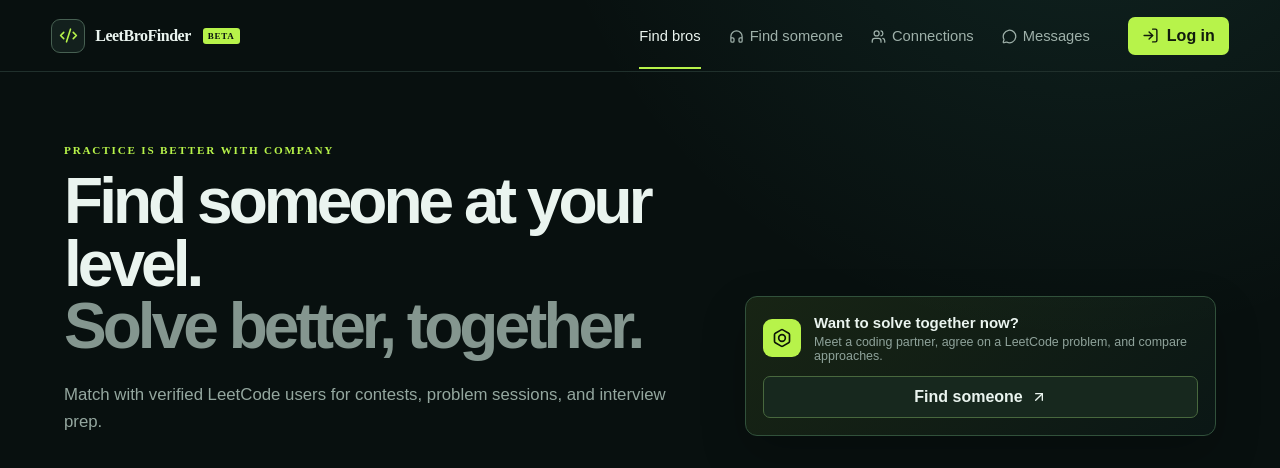
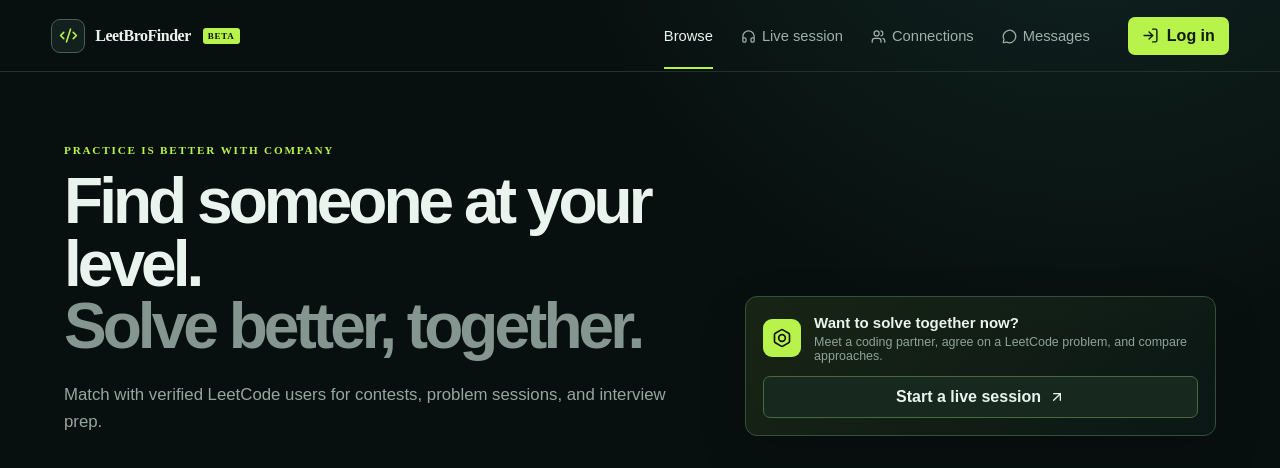
Before and after one commit to rmkrv/leetbrofinder, a React (Vite) app in the folder frontend/: page / in a window 1280 px wide. Shown: the top 468 px of the page. Built offline with nearby package versions, Linux system fonts and the light colour scheme; no server answers.

Commit message:
Simplify repetitive interface copy

```diff
--- a/frontend/src/components/Layout.tsx
+++ b/frontend/src/components/Layout.tsx
@@ -13,6 +13,6 @@
   }, [])
   const signOut = async () => { await logout().catch(() => {}); navigate('/login') }
   return <div className="app-shell">
-  <header className="topbar"><Link className="brand" to="/"><span className="brand-mark"><Code2 size={19}/></span>LeetBroFinder<span className="beta">BETA</span></Link><nav aria-label="Main navigation"><NavLink to="/" end>Find bros</NavLink><NavLink to="/session"><Headphones size={15}/> Find someone</NavLink><NavLink to="/connections"><Users size={15}/> Connections</NavLink><NavLink to="/messages"><MessageCircle size={15}/> Messages</NavLink></nav><Link className="profile-button" to={hasProfile?'/profile/edit':'/login'}>{hasProfile?<UserRoundPlus size={17}/>:<LogIn size={17}/>} {hasProfile?'My profile':'Log in'}</Link></header>
+  <header className="topbar"><Link className="brand" to="/"><span className="brand-mark"><Code2 size={19}/></span>LeetBroFinder<span className="beta">BETA</span></Link><nav aria-label="Main navigation"><NavLink to="/" end>Browse</NavLink><NavLink to="/session"><Headphones size={15}/> Live session</NavLink><NavLink to="/connections"><Users size={15}/> Connections</NavLink><NavLink to="/messages"><MessageCircle size={15}/> Messages</NavLink></nav><Link className="profile-button" to={hasProfile?'/profile/edit':'/login'}>{hasProfile?<UserRoundPlus size={17}/>:<LogIn size={17}/>} {hasProfile?'My profile':'Log in'}</Link></header>
   <Outlet/><footer><span>LeetBroFinder</span><p>Built for practice, not profit. Not affiliated with LeetCode.</p><div className="footer-actions">{hasProfile?<button type="button" onClick={signOut}><LogOut size={14}/> Log out</button>:<><Link to="/login">Log in</Link><Link to="/verify">Create profile</Link></>}</div></footer>
   </div> }
--- a/frontend/src/e2ee.ts
+++ b/frontend/src/e2ee.ts
@@ -360,9 +360,3 @@
   const bundles = await loadBundles(profileId, true)
   return bundles.length ? sha256Hex(bundles.map(bundle => bundle.fingerprint).sort().join('\n')) : null
 }
-
-export function formatFingerprint(fingerprint: string): string {
-  const groups = fingerprint.replace(/\s/g, '').toUpperCase().slice(0, 16).match(/.{1,4}/g)
-  if (!groups?.length) return fingerprint
-  return groups.length > 2 ? `${groups.slice(0, 2).join(' ')} · ${groups.slice(2).join(' ')}` : groups.join(' ')
-}
--- a/frontend/src/pages/ConnectionsPage.tsx
+++ b/frontend/src/pages/ConnectionsPage.tsx
@@ -146,7 +146,7 @@
         })}
       </div>
 
-      {items.length === 0 && <div className="surface empty-state"><Users/><h3>No connections yet</h3><p>Start a shared session, then send your coding partner a request.</p><Link className="primary" to="/session">Find someone</Link></div>}
+      {items.length === 0 && <div className="surface empty-state"><Users/><h3>No connections yet</h3><p>Start a shared session, then send your coding partner a request.</p><Link className="primary" to="/session">Start a session</Link></div>}
     </main>
   )
 }
--- a/frontend/src/pages/CoopSessionPage.tsx
+++ b/frontend/src/pages/CoopSessionPage.tsx
@@ -15,7 +15,7 @@
 export default function CoopSessionPage() {
   const [session, setSession] = useState<CoopSession | null>(null)
   const [messages, setMessages] = useState<DisplayCoopMessage[]>([])
-  const [partnerFingerprint, setPartnerFingerprint] = useState<string | null>(null)
+  const [messagingReady, setMessagingReady] = useState(false)
   const [message, setMessage] = useState('')
   const [suggestion, setSuggestion] = useState('')
   const [busy, setBusy] = useState(false)
@@ -43,7 +43,7 @@
   useEffect(() => {
     if (!session || !myId || !session.partner || !['NEGOTIATING', 'ACTIVE'].includes(session.state)) return
     let stopped = false
-    setPartnerFingerprint(null)
+    setMessagingReady(false)
     const partnerId = session.partner.id
     const load = async () => {
       try {
@@ -51,7 +51,7 @@
         const [items, fingerprint] = await Promise.all([getCoopMessages(session.id), getE2eeFingerprint(partnerId)])
         const decrypted = await Promise.all(items.map(item =>
           decryptMessage('coop-session', session.id, myId, partnerId, item)))
-        if (!stopped) { setMessages(decrypted); setPartnerFingerprint(fingerprint) }
+        if (!stopped) { setMessages(decrypted); setMessagingReady(Boolean(fingerprint)) }
       } catch (cause) {
         if (!stopped) setError(cause instanceof Error ? cause.message : 'Could not load session messages')
       }
@@ -110,16 +110,16 @@
     } catch (e) { setError(e instanceof Error ? e.message : 'Could not send connection request') }
     finally { setBusy(false) }
   }
-  const reset = () => { localStorage.removeItem(SESSION_KEY); setSession(null); setMessages([]); setPartnerFingerprint(null); setNotice(''); setError('') }
+  const reset = () => { localStorage.removeItem(SESSION_KEY); setSession(null); setMessages([]); setMessagingReady(false); setNotice(''); setError('') }
 
   if (!getProfileKey()) return <main className="narrow-page"><div className="surface blocked"><Users size={30}/><h2>Log in to find a coding partner</h2><p>Shared sessions use your verified LeetCode profile.</p><Link className="primary" to="/login">Log in</Link></div></main>
 
   const rerollMine = Boolean(session?.rerollRequestedById && session.rerollRequestedById === myId)
 
   return <main className="coop-page">
-    <div className="page-heading center"><p className="eyebrow">Live practice, together</p><h1>Find someone</h1><p>Pair with someone around your level, agree on a problem, and work through it together on LeetCode.</p></div>
+    <div className="page-heading center"><p className="eyebrow">Live practice, together</p><h1>Practice with a partner</h1><p>Pair with someone around your level, agree on a problem, and work through it together on LeetCode.</p></div>
 
-    {!session && <section className="surface session-lobby"><div className="session-icon"><Users/></div><h2>Start a shared coding session</h2><p>We’ll look for a verified user with a reasonably similar contest rating. There are no winners, scores, or timers.</p>{error && <p className="form-error">{error}</p>}<button className="primary" disabled={busy} onClick={findSomeone}>{busy ? <LoaderCircle className="spin"/> : <Users size={17}/>} Find someone</button></section>}
+    {!session && <section className="surface session-lobby"><div className="session-icon"><Users/></div><h2>Start a shared coding session</h2><p>We’ll look for a verified user with a reasonably similar contest rating. There are no winners, scores, or timers.</p>{error && <p className="form-error">{error}</p>}<button className="primary" disabled={busy} onClick={findSomeone}>{busy ? <LoaderCircle className="spin"/> : <Users size={17}/>} Start matching</button></section>}
 
     {session?.state === 'SEARCHING' && <section className="surface session-lobby"><div className="radar searching"><LoaderCircle/></div><p className="eyebrow">Looking nearby</p><h2>Searching for a coding partner…</h2><p>You can leave this page open. Your shared session appears as soon as someone joins.</p><button className="secondary" disabled={busy} onClick={leave}><LogOut size={16}/> Leave queue</button></section>}
 
@@ -144,11 +144,11 @@
 
       <aside className="session-side">
         <VoicePanel session={session} voice={voice}/>
-        <section className="surface discussion"><div><p className="eyebrow">Discussion</p><h3>Session notes</h3></div><div className="session-messages">{messages.map(item => <div key={item.id} className={item.senderId === myId ? 'mine' : ''}><strong>{item.senderId === myId ? 'You' : item.senderUsername}</strong><p>{item.displayContent}</p>{item.decryptionState === 'legacy' && <small>Sent before private messaging was enabled</small>}</div>)}{messages.length === 0 && <p className="chat-empty">Say hello, share a hint, or compare complexity.</p>}</div><form onSubmit={chat}><input maxLength={1000} value={message} onChange={e => setMessage(e.target.value)} placeholder={partnerFingerprint ? 'Write a message…' : 'Messaging isn’t ready yet…'}/><button className="primary" disabled={!message.trim() || !partnerFingerprint} aria-label="Send message"><Send size={16}/></button></form></section>
+        <section className="surface discussion"><div><p className="eyebrow">Discussion</p><h3>Session notes</h3></div><div className="session-messages">{messages.map(item => <div key={item.id} className={item.senderId === myId ? 'mine' : ''}><strong>{item.senderId === myId ? 'You' : item.senderUsername}</strong><p>{item.displayContent}</p>{item.decryptionState === 'legacy' && <small>Sent before private messaging was enabled</small>}</div>)}{messages.length === 0 && <p className="chat-empty">Say hello, share a hint, or compare complexity.</p>}</div><form onSubmit={chat}><input maxLength={1000} value={message} onChange={e => setMessage(e.target.value)} placeholder={messagingReady ? 'Write a message…' : 'Messaging isn’t ready yet…'}/><button className="primary" disabled={!message.trim() || !messagingReady} aria-label="Send message"><Send size={16}/></button></form></section>
       </aside>
     </div>}
 
-    {session && ['CLOSED', 'CANCELLED'].includes(session.state) && <section className="surface session-lobby"><Users/><h2>{session.state === 'CANCELLED' ? 'Search ended' : 'Shared session closed'}</h2><p>{session.startedAt ? 'You can still connect with your coding partner.' : 'No session was started.'}</p>{notice && <p className="form-success">{notice}</p>}{error && <p className="form-error">{error}</p>}<div className="control-row">{session.startedAt && session.partner && <button className="primary" disabled={busy} onClick={connect}><Handshake size={17}/> Connect with player</button>}<button className="secondary" onClick={reset}>Find someone else</button></div></section>}
+    {session && ['CLOSED', 'CANCELLED'].includes(session.state) && <section className="surface session-lobby"><Users/><h2>{session.state === 'CANCELLED' ? 'Search ended' : 'Shared session closed'}</h2><p>{session.startedAt ? 'You can still connect with your coding partner.' : 'No session was started.'}</p>{notice && <p className="form-success">{notice}</p>}{error && <p className="form-error">{error}</p>}<div className="control-row">{session.startedAt && session.partner && <button className="primary" disabled={busy} onClick={connect}><Handshake size={17}/> Connect with player</button>}<button className="secondary" onClick={reset}>Search again</button></div></section>}
   </main>
 }
 
@@ -158,7 +158,7 @@
 }
 
 function VoicePanel({ session, voice }: { session: CoopSession; voice: ReturnType<typeof useSessionVoice> }) {
-  return <section className="surface voice-panel"><div className="voice-heading"><span><Headphones size={19}/></span><div><p className="eyebrow">Voice</p><h3>Talk while you solve</h3></div></div><p className="voice-presence"><i className={session.partnerVoice.joined ? 'online' : ''}/>{session.partnerVoice.joined ? `${session.partner?.leetcodeUsername} is ${session.partnerVoice.muted ? 'muted' : 'in voice'}` : `${session.partner?.leetcodeUsername} is not in voice`}</p>{voice.error && <p className="form-error">{voice.error}</p>}{!voice.joined ? <button className="primary" onClick={voice.join}><Mic size={16}/> Join voice</button> : <div className="voice-actions"><button className="secondary" onClick={voice.toggleMute}>{voice.muted ? <MicOff size={16}/> : <Mic size={16}/>} {voice.muted ? 'Unmute' : 'Mute'}</button><button className="secondary danger" onClick={voice.leave}><LogOut size={16}/> Leave voice</button></div>}<audio ref={voice.audioRef} autoPlay/></section>
+  return <section className="surface voice-panel"><div className="voice-heading"><span><Headphones size={19}/></span><div><p className="eyebrow">Voice</p></div></div><p className="voice-presence"><i className={session.partnerVoice.joined ? 'online' : ''}/>{session.partnerVoice.joined ? `${session.partner?.leetcodeUsername} is ${session.partnerVoice.muted ? 'muted' : 'in voice'}` : `${session.partner?.leetcodeUsername} is not in voice`}</p>{voice.error && <p className="form-error">{voice.error}</p>}{!voice.joined ? <button className="primary" onClick={voice.join}><Mic size={16}/> Join voice</button> : <div className="voice-actions"><button className="secondary" onClick={voice.toggleMute}>{voice.muted ? <MicOff size={16}/> : <Mic size={16}/>} {voice.muted ? 'Unmute' : 'Mute'}</button><button className="secondary danger" onClick={voice.leave}><LogOut size={16}/> Leave voice</button></div>}<audio ref={voice.audioRef} autoPlay/></section>
 }
 
 function useSessionVoice(session: CoopSession | null, refresh: (value: CoopSession) => void) {
--- a/frontend/src/pages/HomePage.tsx
+++ b/frontend/src/pages/HomePage.tsx
@@ -17,7 +17,7 @@
   const message=async(profile:Profile)=>{ if(!getProfileKey()){navigate('/login');return} try{const c=await startConversation(profile.id);navigate(`/messages?conversation=${c.id}`)}catch(e){setError(e instanceof Error?e.message:'Could not start conversation')} }
   const lookingNow=profiles.filter(p=>p.availability==='LOOKING_NOW').length
   return <main>
-    <section className="intro"><div><p className="eyebrow">Practice is better with company</p><h1>Find someone at your level.<br/><span>Solve better, together.</span></h1><p className="lede">Match with verified LeetCode users for contests, problem sessions, and interview prep.</p></div><div className="live-panel"><div className="live-icon"><Bolt size={20}/></div><div><strong>Want to solve together now?</strong><span>Meet a coding partner, agree on a LeetCode problem, and compare approaches.</span></div><Link to="/session">Find someone <ArrowUpRight size={16}/></Link></div></section>
+    <section className="intro"><div><p className="eyebrow">Practice is better with company</p><h1>Find someone at your level.<br/><span>Solve better, together.</span></h1><p className="lede">Match with verified LeetCode users for contests, problem sessions, and interview prep.</p></div><div className="live-panel"><div className="live-icon"><Bolt size={20}/></div><div><strong>Want to solve together now?</strong><span>Meet a coding partner, agree on a LeetCode problem, and compare approaches.</span></div><Link to="/session">Start a live session <ArrowUpRight size={16}/></Link></div></section>
     <section className="finder" aria-labelledby="finder-title"><div className="finder-heading"><div><p className="eyebrow">Community board</p><h2 id="finder-title">Find your next practice bro</h2></div><p><span className="online-dot"/> {lookingNow} looking now</p></div>
       {error&&<div className="notice error">{error}</div>}
       <div className="filters"><label className="search-field"><Search size={18}/><span className="sr-only">Search by username</span><input value={filters.query||''} onChange={e=>update('query',e.target.value)} placeholder="Search username…"/></label><label><span className="sr-only">Language</span><select value={filters.language||''} onChange={e=>update('language',e.target.value)}><option value="">All languages</option>{['C++','Python','Java','JavaScript','TypeScript','Go','Rust'].map(v=><option key={v}>{v}</option>)}</select></label><label><span className="sr-only">Availability</span><select value={filters.availability||''} onChange={e=>update('availability',e.target.value)}><option value="">Any availability</option><option value="LOOKING_NOW">Looking now</option><option value="TODAY">Today</option><option value="OCCASIONALLY">Occasionally</option></select></label><button className={`filter-button ${advanced?'selected':''}`} onClick={()=>setAdvanced(v=>!v)}><SlidersHorizontal size={17}/> More filters</button></div>
--- a/frontend/src/pages/MessagesPage.tsx
+++ b/frontend/src/pages/MessagesPage.tsx
@@ -1,8 +1,8 @@
-import { Lock, MessageCircle, Send } from 'lucide-react'
+import { MessageCircle, Send } from 'lucide-react'
 import { FormEvent, useCallback, useEffect, useState } from 'react'
 import { Link, useSearchParams } from 'react-router-dom'
 import { getMe, getMessages, getProfileKey, listConversations, sendMessage } from '../api'
-import { decryptMessage, encryptMessage, ensureE2eeIdentity, formatFingerprint, getE2eeFingerprint, type Decrypted } from '../e2ee'
+import { decryptMessage, encryptMessage, ensureE2eeIdentity, getE2eeFingerprint, type Decrypted } from '../e2ee'
 import type { Conversation, Message } from '../types'
 
 const displayName = (value: string | null | undefined) => value?.trim() || 'Unknown user'
@@ -15,7 +15,7 @@
   const [selected, setSelected] = useState(params.get('conversation') || '')
   const [messages, setMessages] = useState<DisplayMessage[]>([])
   const [myProfileId, setMyProfileId] = useState('')
-  const [partnerFingerprint, setPartnerFingerprint] = useState<string | null>(null)
+  const [messagingReady, setMessagingReady] = useState(false)
   const [draft, setDraft] = useState('')
   const [error, setError] = useState('')
 
@@ -44,13 +44,13 @@
     if (!selected || !myProfileId || !partnerId) return
     let stopped = false
     setMessages([])
-    setPartnerFingerprint(null)
+    setMessagingReady(false)
     const load = async () => {
       try {
         const [items, fingerprint] = await Promise.all([getMessages(selected), getE2eeFingerprint(partnerId)])
         const decrypted = await Promise.all(items.map(item =>
           decryptMessage('conversation', selected, myProfileId, partnerId, item)))
-        if (!stopped) { setMessages(decrypted); setPartnerFingerprint(fingerprint); setError('') }
+        if (!stopped) { setMessages(decrypted); setMessagingReady(Boolean(fingerprint)); setError('') }
       } catch (cause) {
         if (!stopped) setError(cause instanceof Error ? cause.message : 'Could not load messages')
       }
@@ -91,17 +91,17 @@
             <span><strong>{username}</strong><small>{preview}</small></span>
           </button>
         })}
-        {!conversations.length && <div className="inbox-empty"><p>No conversations yet.</p><Link to="/">Find someone to message</Link></div>}
+        {!conversations.length && <div className="inbox-empty"><p>No conversations yet.</p><Link to="/">Browse profiles</Link></div>}
       </aside>
       <section className="thread">
         {active ? <>
           <header>
             <span className="mini-avatar">{initials(active.otherProfile?.leetcodeUsername)}</span>
-            <div><strong>{displayName(active.otherProfile?.leetcodeUsername)}</strong><small>{active.otherProfile?.preferredLanguage || 'Language not set'} · {active.otherProfile?.timezone || 'Timezone not set'}</small>{partnerFingerprint && <small title={`Full fingerprint: ${partnerFingerprint}`}><Lock size={11}/> Security code: {formatFingerprint(partnerFingerprint)}</small>}</div>
+            <div><strong>{displayName(active.otherProfile?.leetcodeUsername)}</strong><small>{active.otherProfile?.preferredLanguage || 'Language not set'} · {active.otherProfile?.timezone || 'Timezone not set'}</small></div>
             {active.otherProfile?.id && <Link to={`/profiles/${active.otherProfile.id}`}>View profile</Link>}
           </header>
           <div className="message-list">{messages.map(message => <div key={message.id} className={message.senderId === active.otherProfile?.id ? 'message' : 'message mine'}><strong>{displayName(message.senderUsername)}</strong><p>{message.displayContent}</p>{message.decryptionState === 'legacy' && <small>Sent before private messaging was enabled</small>}<time>{new Date(message.createdAt).toLocaleTimeString([], { hour: '2-digit', minute: '2-digit' })}</time></div>)}</div>
-          <form onSubmit={submit}><input value={draft} onChange={event => setDraft(event.target.value)} maxLength={1000} placeholder={partnerFingerprint ? 'Write a message…' : 'Messaging isn’t ready yet…'} aria-label="Message"/><button aria-label="Send message" disabled={!draft.trim() || !partnerFingerprint}><Send size={18}/></button></form>
+          <form onSubmit={submit}><input value={draft} onChange={event => setDraft(event.target.value)} maxLength={1000} placeholder={messagingReady ? 'Write a message…' : 'Messaging isn’t ready yet…'} aria-label="Message"/><button aria-label="Send message" disabled={!draft.trim() || !messagingReady}><Send size={18}/></button></form>
         </> : <div className="thread-empty"><MessageCircle/><h2>Pick a conversation</h2><p>Your messages will appear here.</p></div>}
       </section>
     </div>
```
